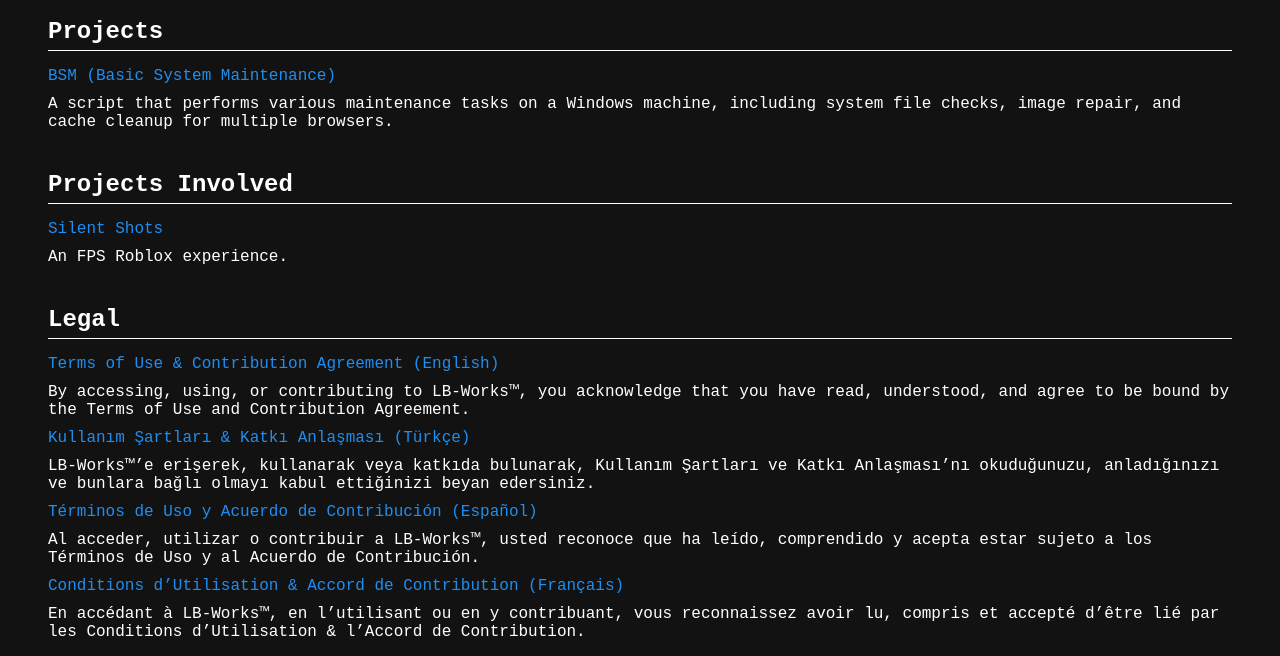
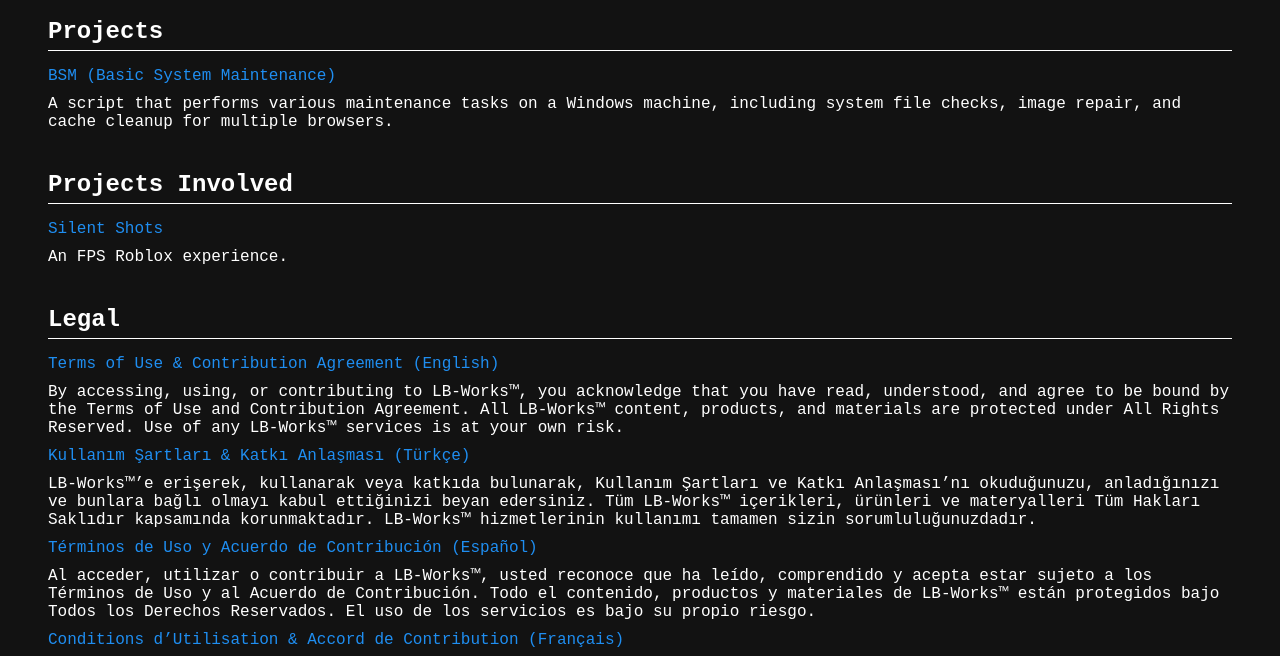
Before and after one commit to LB-WorksTM/LB-WorksTM.github.io, a plain HTML site: page index.html in a window 1280 px wide. Shown: the part 128-784 px from the top of the page. Drawn offline with Linux system fonts and the light colour scheme.

Commit message:
Update index.html

```diff
--- a/index.html
+++ b/index.html
@@ -89,25 +89,29 @@
                     Terms of Use & Contribution Agreement (English)
                 </a>
             </li>
-            <li>By accessing, using, or contributing to LB-Works™, you acknowledge that you have read, understood, and agree to be bound by the Terms of Use and Contribution Agreement.</li>
+            <li>By accessing, using, or contributing to LB-Works™, you acknowledge that you have read, understood, and agree to be bound by the Terms of Use and Contribution Agreement.
+All LB-Works™ content, products, and materials are protected under All Rights Reserved. Use of any LB-Works™ services is at your own risk.</li>
             <li>
                 <a href="https://nasal-calendula-97d.notion.site/Kullan-m-artlar-Katk-Anla-mas-22b699ff58ff802d99d4e0ed37b4eef4" target="_blank">
                     Kullanım Şartları & Katkı Anlaşması (Türkçe)
                 </a>
             </li>
-            <li>LB-Works™’e erişerek, kullanarak veya katkıda bulunarak, Kullanım Şartları ve Katkı Anlaşması’nı okuduğunuzu, anladığınızı ve bunlara bağlı olmayı kabul ettiğinizi beyan edersiniz.</li>
+            <li>LB-Works™’e erişerek, kullanarak veya katkıda bulunarak, Kullanım Şartları ve Katkı Anlaşması’nı okuduğunuzu, anladığınızı ve bunlara bağlı olmayı kabul ettiğinizi beyan edersiniz.
+Tüm LB-Works™ içerikleri, ürünleri ve materyalleri Tüm Hakları Saklıdır kapsamında korunmaktadır. LB-Works™ hizmetlerinin kullanımı tamamen sizin sorumluluğunuzdadır.</li>
             <li>
                 <a href="https://nasal-calendula-97d.notion.site/T-rminos-de-Uso-y-Acuerdo-de-Contribuci-n-33c699ff58ff803a9280fc2325690509" target="_blank">
                     Términos de Uso y Acuerdo de Contribución (Español)
                 </a>
             </li>
-            <li>Al acceder, utilizar o contribuir a LB-Works™, usted reconoce que ha leído, comprendido y acepta estar sujeto a los Términos de Uso y al Acuerdo de Contribución.</li>
+            <li>Al acceder, utilizar o contribuir a LB-Works™, usted reconoce que ha leído, comprendido y acepta estar sujeto a los Términos de Uso y al Acuerdo de Contribución.
+Todo el contenido, productos y materiales de LB-Works™ están protegidos bajo Todos los Derechos Reservados. El uso de los servicios es bajo su propio riesgo.</li>
             <li>
                 <a href="https://nasal-calendula-97d.notion.site/Conditions-d-Utilisation-Accord-de-Contribution-33c699ff58ff80f1a5daf0bd139c80e3" target="_blank">
                     Conditions d’Utilisation & Accord de Contribution (Français)
                 </a>
             </li>
-            <li>En accédant à LB-Works™, en l’utilisant ou en y contribuant, vous reconnaissez avoir lu, compris et accepté d’être lié par les Conditions d’Utilisation & l’Accord de Contribution.</li>
+            <li>En accédant à LB-Works™, en l’utilisant ou en y contribuant, vous reconnaissez avoir lu, compris et accepté d’être lié par les Conditions d’Utilisation & l’Accord de Contribution.
+Tout le contenu, les produits et les matériaux de LB-Works™ sont protégés sous Tous Droits Réservés. L’utilisation des services se fait à vos propres risques.</li>
         </ul>
 
         <h2>Contact Us</h2>
@@ -126,6 +130,7 @@
     <a href="https://github.com/LB-WorksTM" target="_blank">GitHub</a>
     <br><br>
     By accessing, using, or contributing to LB-Works™, you acknowledge that you have read, understood, and agree to be bound by the Terms of Use and Contribution Agreement.
+All LB-Works™ content, products, and materials are protected under All Rights Reserved. Use of any LB-Works™ services is at your own risk.
 </footer>
 </body>
 </html>
```
